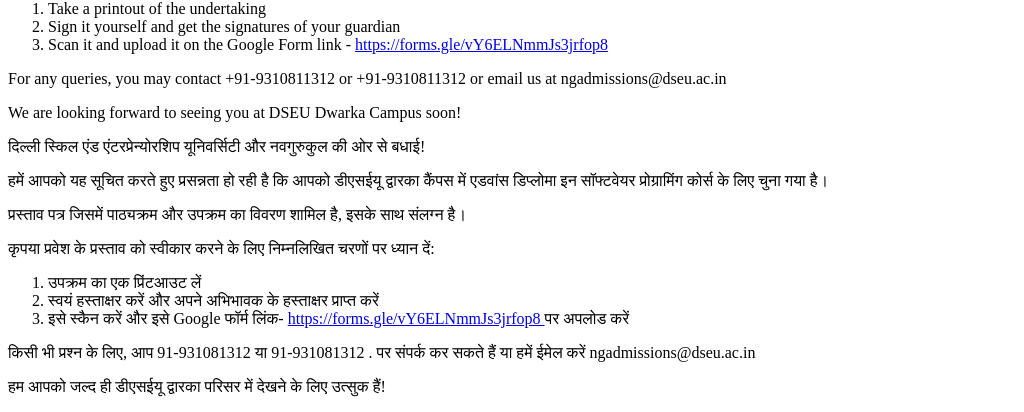
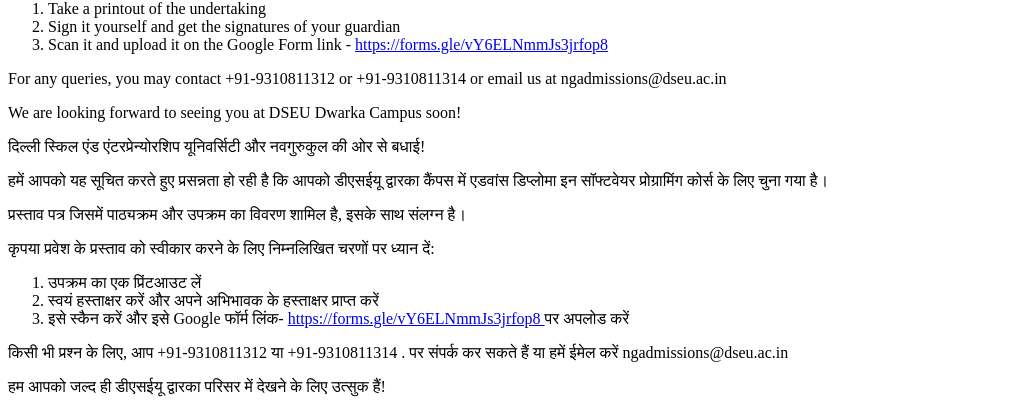
Before and after one commit to navgurukul/rakhmabai, a website: page utils/emailContent/delhi.html in a window 1280 px wide. Shown: the part 178-590 px from the top of the page, without its empty margins (0-1024 px from the left). Drawn offline with Linux system fonts and the light colour scheme.

Commit message:
delhi contact number change

```diff
--- a/utils/emailContent/delhi.html
+++ b/utils/emailContent/delhi.html
@@ -19,7 +19,7 @@
 
 
     <p data-selectable-paragraph="">
-        For any queries, you may contact +91-9310811312 or +91-9310811312 or email us at ngadmissions@dseu.ac.in
+        For any queries, you may contact +91-9310811312 or +91-9310811314 or email us at ngadmissions@dseu.ac.in
     </p>
     <p data-selectable-paragraph="">We are looking forward to seeing you at DSEU Dwarka Campus soon!</p>
 
@@ -38,7 +38,7 @@
         <li>इसे स्कैन करें और इसे Google फॉर्म लिंक- <a href = "https://forms.gle/vY6ELNmmJs3jrfop8">https://forms.gle/vY6ELNmmJs3jrfop8 </a>पर अपलोड करें</li>
     </ol>
 
-    <p data-selectable-paragraph="">किसी भी प्रश्न के लिए, आप 91-931081312 या 91-931081312 . पर संपर्क कर सकते हैं या हमें ईमेल करें ngadmissions@dseu.ac.in</p>
+    <p data-selectable-paragraph="">किसी भी प्रश्न के लिए, आप +91-9310811312 या +91-9310811314 . पर संपर्क कर सकते हैं या हमें ईमेल करें ngadmissions@dseu.ac.in</p>
     <p data-selectable-paragraph="">हम आपको जल्द ही डीएसईयू द्वारका परिसर में देखने के लिए उत्सुक हैं!</p>
 
     <br> Regards,
```
